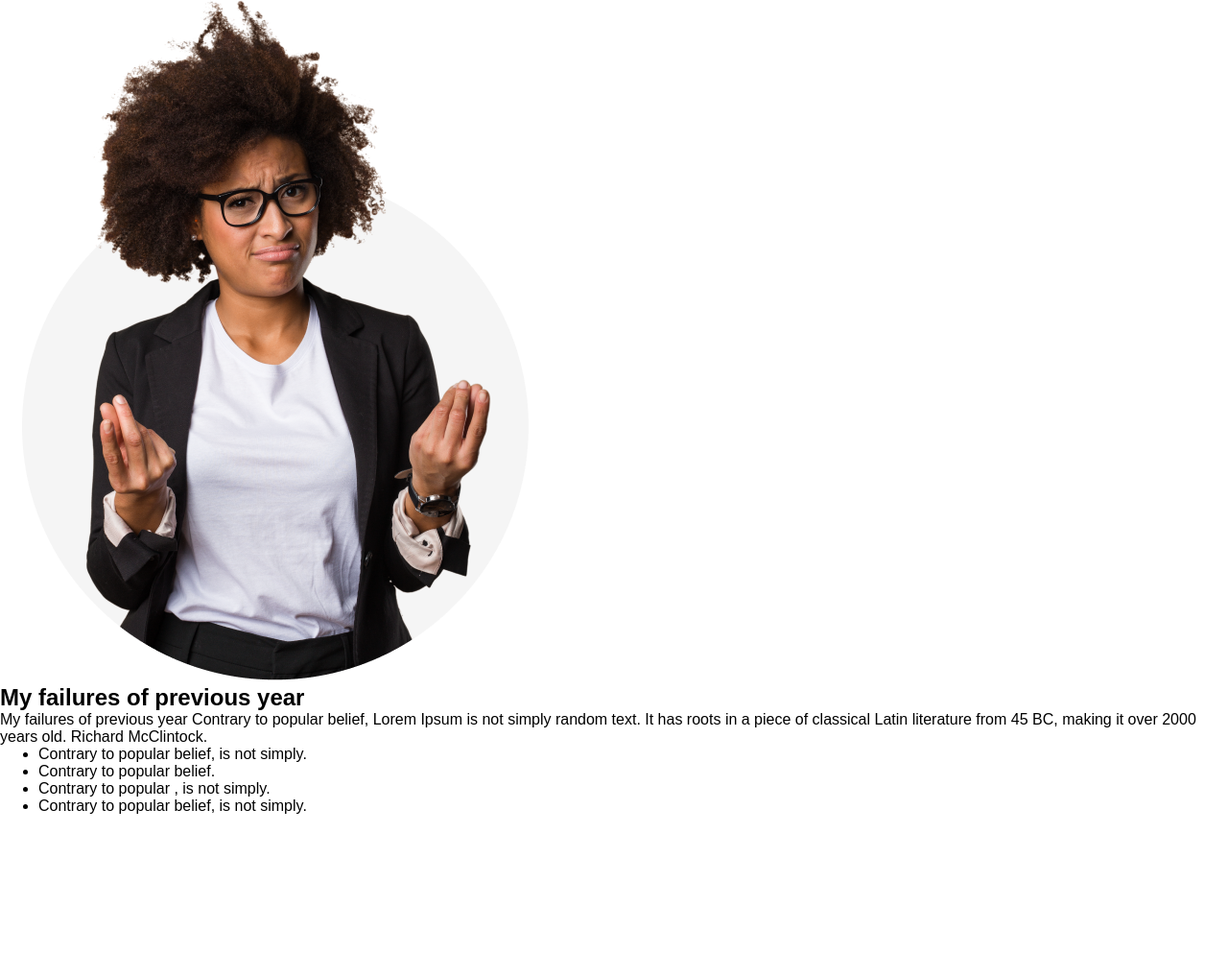
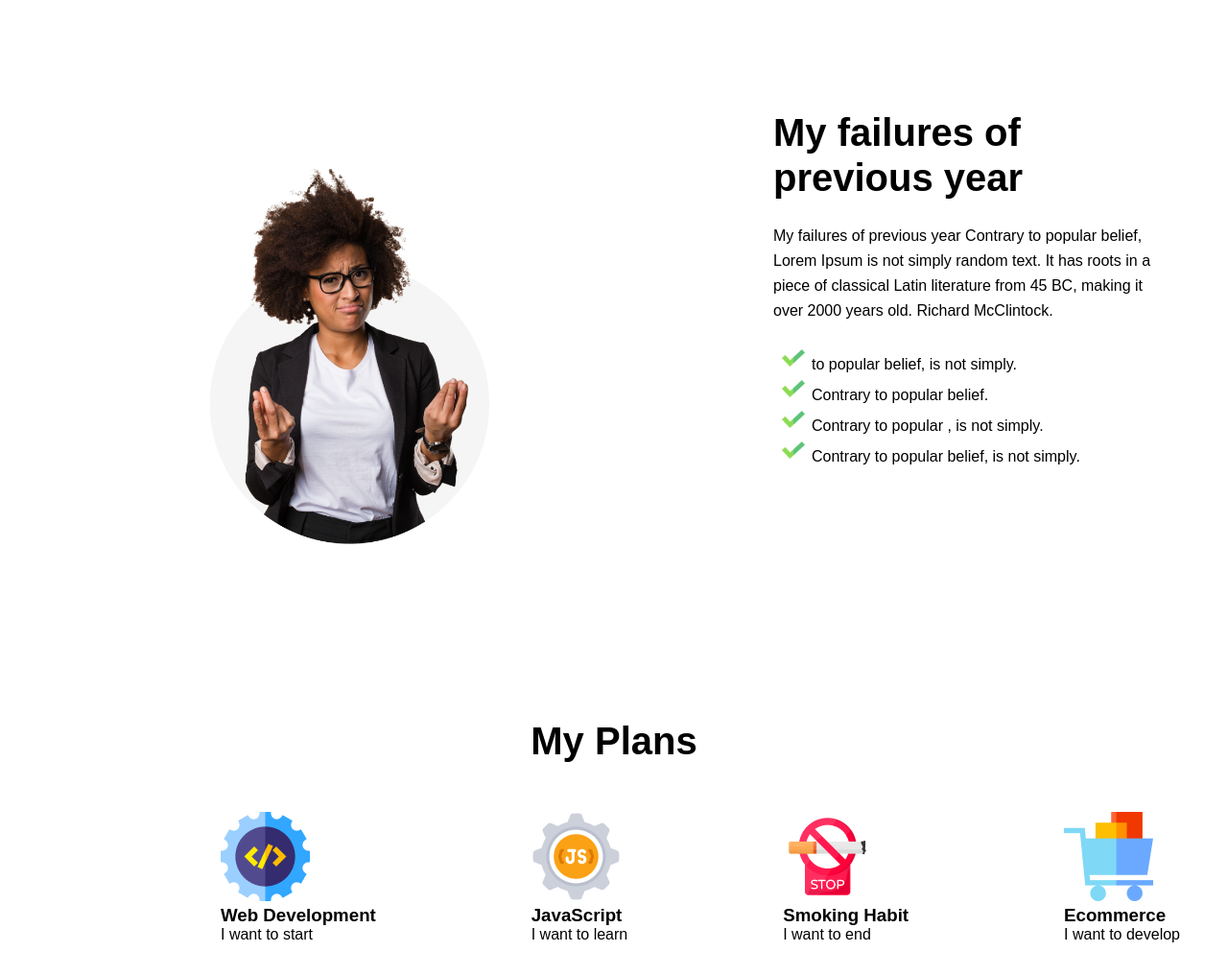
Before and after one commit to Rhythm2511/assignment, a plain HTML site: page index.html in a window 1280 px wide. Shown: the part 783-1800 px from the top of the page at 96% size. Before the commit the page ends 1632 px from the top, so only its background shows below. Drawn offline with Linux system fonts and the light colour scheme.

Commit message:
My plans added with css

```diff
--- a/index.html
+++ b/index.html
@@ -24,18 +24,43 @@
         <section class="section-failure">
             <img src="/images/person.png" alt="">
             <div class="failure-list">
-                <h2>My failures of previous year</h2>
+                <h2 class="section-heading">My failures of previous year</h2>
                 <p class="failure-details">
                     My failures of previous year Contrary to popular belief, Lorem Ipsum is not simply random text. It has roots in a piece of classical Latin literature from 45 BC, making it over 2000 years old. Richard McClintock.
                 </p>
                 <ul class="failure-details">
-                    <li>Contrary to popular belief, is not simply.</li>
+                    <li>to popular belief, is not simply.</li>
                     <li>Contrary to popular belief.</li>
                     <li>Contrary to popular , is not simply.</li>
                     <li>Contrary to popular belief, is not simply.</li>
                 </ul>
             </div>
         </section>
+        <section class="plans">
+            <h2>My Plans</h2>
+            <div class="myplans">
+                <div>
+                    <img src="/images/icons/web.png" alt="">
+                    <h3>Web Development</h3>
+                    <p>I want to start</p>
+                </div>
+                <div>
+                    <img src="/images/icons/js.png" alt="">
+                    <h3>JavaScript</h3>
+                    <p>I want to learn</p>
+                </div>
+                <div>
+                    <img src="/images/icons/smoke.png" alt="">
+                    <h3>Smoking Habit</h3>
+                    <p>I want to end</p>
+                </div>
+                <div>
+                    <img src="/images/icons/ecom.png" alt="">
+                    <h3>Ecommerce</h3>
+                    <p>I want to develop</p>
+                </div>
+            </div>
+        </section>
     </main>
 
 </body>
--- a/styles/design.css
+++ b/styles/design.css
@@ -52,3 +52,61 @@
 
 color: #005FAC;
 }
+
+.section-heading{
+
+    width: 288px;
+    height: 94px;
+    left: 862px;
+    top: 1178px;
+    font-weight: 700;
+    font-size: 40px;
+    line-height: 47px;
+}
+
+.section-failure{
+    display: flex;
+    width: 1000px;
+    align-items: center;
+    justify-content: space-between;
+    margin: 130px 320px 130px 206px;
+}
+
+.failure-list{
+
+    width: 400px;
+    margin-bottom: 130px;
+}
+
+.failure-details{
+    /* margin: 24px 322px 16px 87px; */
+    margin-top: 24px;
+    font-weight: 400;
+    font-size: 16px;
+    line-height: 26px;
+}
+
+.failure-list ul{
+    list-style-image: url(/images/icons/check.png);
+}
+
+.section-failure img{
+    height: 400px;
+}
+
+
+
+.plans h2{
+    text-align: center;
+    font-weight: 700;
+    font-size: 40px;
+    line-height: 47px;
+    margin-bottom: 50px;
+}
+.myplans{
+    width: 1000px;
+    display: flex;
+    align-items: center;
+    justify-content: space-between;
+    margin: 50px 230px 130px 230px;
+}
```
Also changed, not shown: images/icons/check.png (added), images/icons/right.jpg (added).
